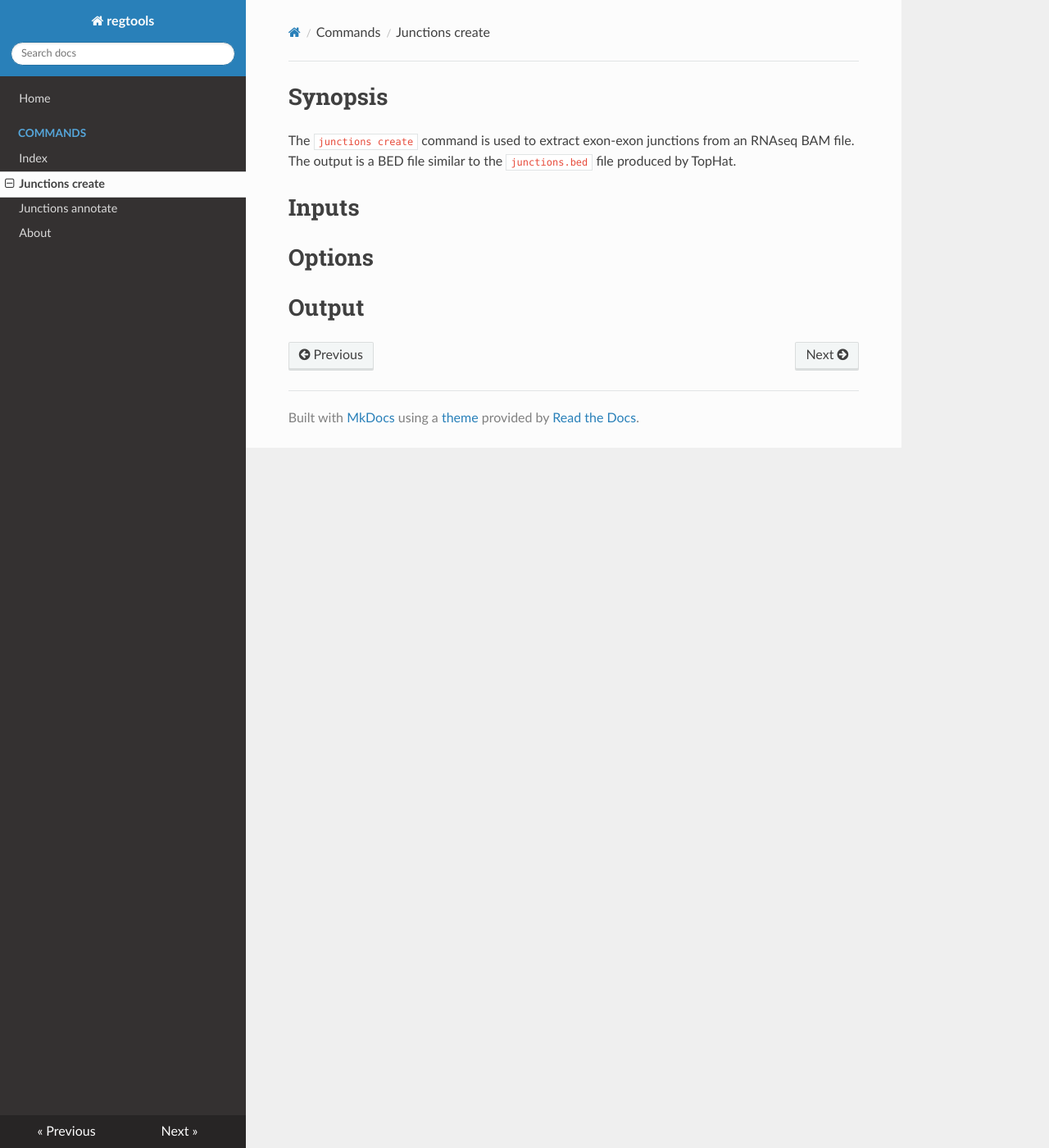
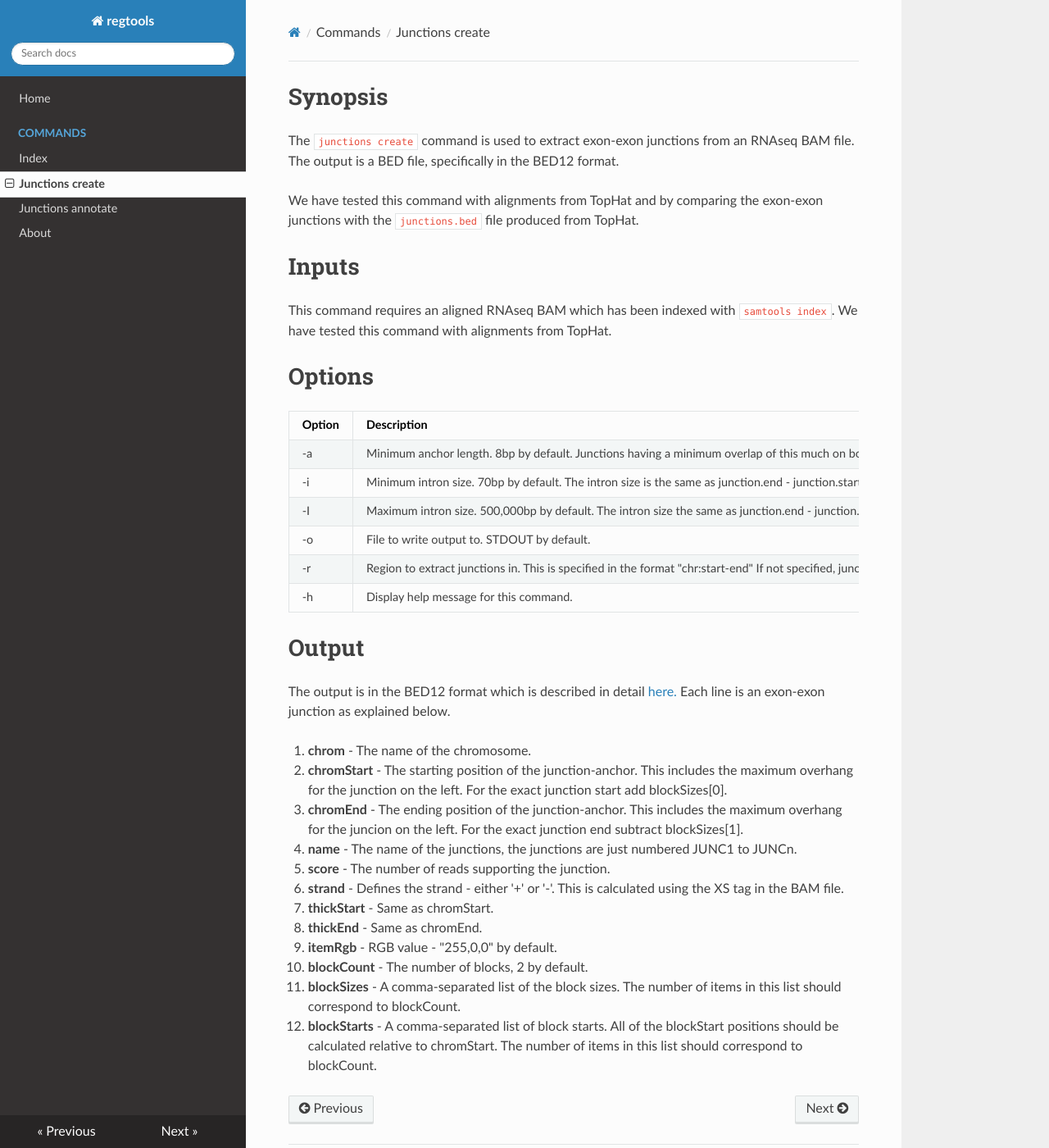
Before and after one commit to griffithlab/regtools, an MkDocs documentation site: the page built from docs/commands/junctions-create.md, in a window 1280 px wide and 1400 px high. Shown: the whole window at 82% size. Built offline with MkDocs 1.6.1, drawn with Linux system fonts in a browser that asks for light colours; nearby versions of some CDN libraries; old or Windows-style settings are respelled for this version of MkDocs.

Commit message:
Update docs.

```diff
--- a/docs/commands/junctions-create.md
+++ b/docs/commands/junctions-create.md
@@ -1,10 +1,38 @@
 #Synopsis
 The `junctions create` command is used to extract exon-exon junctions
-from an RNAseq BAM file. The output is a BED file similar to the
-`junctions.bed` file produced by TopHat.
+from an RNAseq BAM file. The output is a BED file, specifically in the BED12 format.
+
+We have tested this command with alignments from TopHat and by comparing the
+exon-exon junctions with the `junctions.bed` file produced from TopHat.
 
 #Inputs
+This command requires an aligned RNAseq BAM which has been indexed with `samtools index`. We have tested
+this command with alignments from TopHat.
 
 #Options
 
+| Option  | Description |
+| ------  | ----------- |
+| -a      | Minimum anchor length. 8bp by default. Junctions having a minimum overlap of this much on both ends are reported. Note - the required overlap can be observed amongst separate reads, for example one read might have sufficient left overlap and another read might have sufficient right overlap, this is sufficient for the junction to be reported.|
+| -i      | Minimum intron size. 70bp by default. The intron size is the same as junction.end - junction.start. (Not to be confused with chromStart and chromEnd below, the required blockSizes need to be added/subtracted.)|
+| -I      | Maximum intron size. 500,000bp by default. The intron size the same as junction.end - junction.start. (Not to be confused with chromStart and chromEnd below, the required blockSizes need to be added/subtracted.)|
+| -o      | File to write output to. STDOUT by default.|
+| -r      | Region to extract junctions in. This is specified in the format "chr:start-end" If not specified, junctions are extracted from the entire BAM file.             |
+| -h      | Display help message for this command.|
+
 #Output
+The output is in the BED12 format which is described in detail [here.](https://genome.ucsc.edu/FAQ/FAQformat.html#format1)
+Each line is an exon-exon junction as explained below.
+
+1. **chrom** - The name of the chromosome.
+2. **chromStart** - The starting position of the junction-anchor. This includes the maximum overhang for the junction on the left. For the exact junction start add blockSizes[0].
+3. **chromEnd** - The ending position of the junction-anchor. This includes the maximum overhang for the juncion on the left. For the exact junction end subtract blockSizes[1].
+4. **name** - The name of the junctions, the junctions are just numbered JUNC1 to JUNCn.
+5. **score** - The number of reads supporting the junction.
+6. **strand** - Defines the strand - either '+' or '-'. This is calculated using the XS tag in the BAM file.
+7. **thickStart** - Same as chromStart.
+8. **thickEnd** - Same as chromEnd.
+9. **itemRgb** - RGB value - "255,0,0" by default.
+10. **blockCount** - The number of blocks, 2 by default.
+11. **blockSizes** - A comma-separated list of the block sizes. The number of items in this list should correspond to blockCount.
+12. **blockStarts** - A comma-separated list of block starts. All of the blockStart positions should be calculated relative to chromStart. The number of items in this list should correspond to blockCount.
```
Also changed, not shown: docs/commands/commands.md (+4 -3 lines), docs/index.md (+4 -2 lines).
